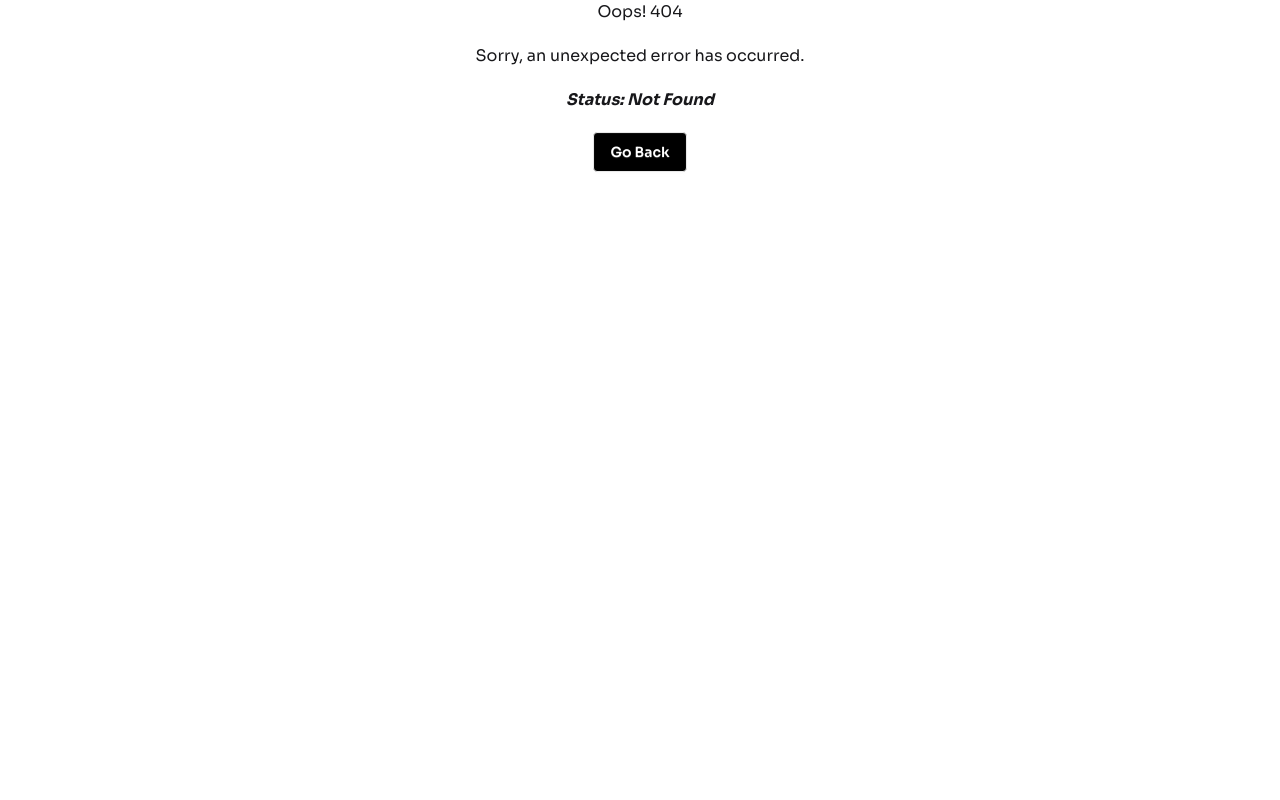
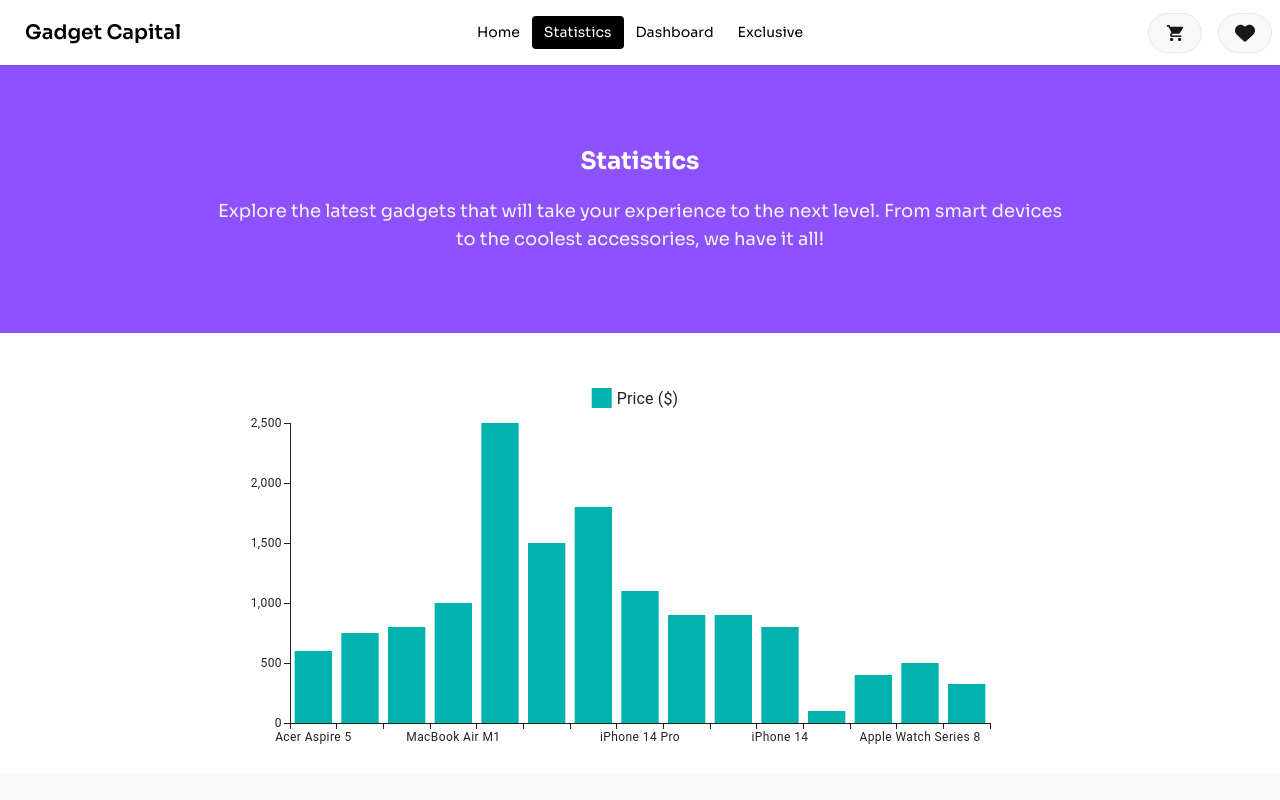
Before and after one commit to programming-hero-web-course-4/b10a8-gadget-heaven-Mushfiq80, a React (Vite) app: page /stats in a window 1280 px wide. Before the commit this address had no page. Shown: the top 800 px of the page. Built offline with nearby package versions, Linux system fonts and the light colour scheme.

Commit message:
chart added

```diff
--- a/index.html
+++ b/index.html
@@ -1,11 +1,13 @@
+
+
 <!doctype html>
 <html lang="en" data-theme="light">
 
 <head>
   <meta charset="UTF-8" />
-  <link rel="icon" type="image/svg+xml" href="/vite.svg" />
+  <link rel="icon" type="image/png+xml" href="./public/Assets/favicon-16x16.png" />
   <meta name="viewport" content="width=device-width, initial-scale=1.0" />
-  <title>Vite + React</title>
+  <title>Gadget Capital</title>
   <style>
     @import url('https://fonts.googleapis.com/css2?family=Sora:wght@100..800&display=swap');
   </style>
--- a/src/component/DashBoard/DashBoard.jsx
+++ b/src/component/DashBoard/DashBoard.jsx
@@ -4,6 +4,7 @@
 import Wishlist from "../WishList/Wishlist";
 import Cart from "../Cart/Cart";
 import DashboardBanner from "./DashboardBanner";
+import { Helmet } from "react-helmet";
 
 
 
@@ -27,11 +28,11 @@
         setWishlist(wishlistProducts);
     }, [allProducts])
 
-    const handleSort = () =>{
+    const handleSort = () => {
         const cartList = getStoredReadList();
         const storedCart = allProducts.filter(product => cartList.includes(product.product_id))
         // console.log(storedCart);
-        const sortCart = storedCart.sort((a,b) => b.price - a.price);
+        const sortCart = storedCart.sort((a, b) => b.price - a.price);
         console.log(sortCart);
         setCart(sortCart);
         // console.log(allProducts.map(product => console.log(product.price)));
@@ -52,7 +53,11 @@
 
     return (
         <div>
-            <DashboardBanner handleDisplay={handleDisplay}></DashboardBanner>
+            <Helmet>
+                <title>Dashboard | Gadget Capital</title>
+                <meta name="description" content="Gadget Capital Dashboard" />
+            </Helmet>
+            <DashboardBanner handleDisplay={handleDisplay} display={display.Status}></DashboardBanner>
 
 
             {
--- a/src/component/DashBoard/DashboardBanner.jsx
+++ b/src/component/DashBoard/DashboardBanner.jsx
@@ -1,16 +1,18 @@
 
 import PropTypes from 'prop-types';
 
-const DashboardBanner = ({handleDisplay}) => {
+const DashboardBanner = ({handleDisplay, display}) => {
     return (
         <div className="text-center text-white bg-violet-500 pt-10 py-10 space-y-5">
             <h1 className="text-xl md:text-2xl font-bold">Dashboard</h1>
             <p className="text-sm md:text-xs lg:text-lg w-2/3 mx-auto text-gray-100">Explore the latest gadgets that will take your experience to the next level. From smart devices to the coolest accessories, we have it all!</p>
 
             <div className="flex justify-center space-x-5 mt-5">
-                <button onClick={() =>handleDisplay("cart")} className="btn btn-primary text-white rounded-3xl px-10">Cart</button>
+                {/* <button onClick={() =>handleDisplay("cart")} className="btn btn-primary text-white rounded-3xl px-10">Cart</button> */}
+                <button onClick={() =>handleDisplay("cart")} className={display == 'cart'? `btn btn-primary text-white rounded-3xl px-10` : `btn btn-outline btn-primary text-white rounded-3xl px-10`}>Cart</button>
 
-                <button onClick={()=>handleDisplay("wishlist")} className="btn btn-outline btn-primary text-white rounded-3xl px-10">Wishlist</button>
+                {/* <button onClick={()=>handleDisplay("wishlist")} className="btn btn-outline btn-primary text-white rounded-3xl px-10">Wishlist</button> */}
+                <button onClick={()=>handleDisplay("wishlist")} className={display == 'wishlist' ? `btn btn-primary text-white rounded-3xl px-10` : `btn btn-outline btn-primary text-white rounded-3xl px-10`}>Wishlist</button>
             </div>
         </div>
     );
@@ -18,6 +20,7 @@
 
 DashboardBanner.propTypes = {
     handleDisplay: PropTypes.func.isRequired,
+    display: PropTypes.string.isRequired
 };
 
 export default DashboardBanner;
--- a/src/component/Exclusive/Exclusive.jsx
+++ b/src/component/Exclusive/Exclusive.jsx
@@ -1,6 +1,7 @@
 
 import { useLoaderData } from "react-router-dom";
 import OfferCard from "./OfferCard";
+import { Helmet } from "react-helmet";
 
 
 const Exclusive = () => {
@@ -11,6 +12,10 @@
     return (
         <div>
             <div className="bg-violet-500 text-white">
+                <Helmet>
+                    <title>Special Offers | Gadget Capital</title>
+                    <meta name="description" content="Exclusive offers on Gadget Capital" />
+                </Helmet>
                 <div className="container  mx-auto px-4 py-8">
                     <h1 className="text-4xl font-bold text-center mb-12">Special Offers</h1>
                 </div>
--- a/src/component/Header/Header.jsx
+++ b/src/component/Header/Header.jsx
@@ -1,4 +1,6 @@
-import { NavLink, useLocation } from "react-router-dom";
+import { Link, NavLink, useLocation } from "react-router-dom";
+import { FaHeart } from "react-icons/fa6";
+import { IoMdCart } from "react-icons/io";
 
 const Header = () => {
     const location = useLocation();
@@ -62,8 +64,9 @@
                     {links}
                 </ul>
             </div>
-            <div className="navbar-end">
-                <a className="btn">Button</a>
+            <div className="navbar-end flex gap-4">
+                <Link to='/dashboard' className="btn rounded-full"><IoMdCart className="text-xl" /></Link>
+                <Link to='/dashboard' className="btn rounded-full"><FaHeart  className="text-xl"/></Link>
             </div>
         </div>
     );
--- a/src/component/Home/Home.jsx
+++ b/src/component/Home/Home.jsx
@@ -1,3 +1,4 @@
+
 import Hero from "../Hero/Hero";
 import HeroBanner from "../Hero/HeroBanner";
 import ShowCase from "../ShowCase/ShowCase";
--- a/src/component/ProductDetails/ProductDetails.jsx
+++ b/src/component/ProductDetails/ProductDetails.jsx
@@ -7,6 +7,7 @@
 import { useContext, useEffect, useState } from "react";
 import { TotalCost } from "../../layout/Root";
 import { toast } from "react-toastify";
+import { Helmet } from "react-helmet";
 
 
 const ProductDetails = () => {
@@ -63,6 +64,10 @@
 
     return (
         <div className="bg-base-200 pb-10">
+            <Helmet>
+                <title>{product_title} | Gadget Capital</title>
+                <meta name="description" content={`Product Details of ${product_title}`} />
+            </Helmet>
             <div className="text-center text-white bg-violet-500 pt-10 h-[375px]">
                 <h1 className="text-xl md:text-3xl font-semibold">Product Details</h1>
                 <p className="text-sm md:text-xs w-1/2 mx-auto">Explore the latest gadgets that will take your experience to the next level. From smart devices to the coolest accessories, we have it all!</p>
--- /dev/null
+++ b/src/component/Stats/Graph.jsx
@@ -0,0 +1,22 @@
+import { BarChart } from "@mui/x-charts";
+
+const Graph = ({ graph }) => {
+  const { product_title, price } = graph;
+
+  return (
+    <div className="my-5 flex justify-center">
+      <BarChart
+        xAxis={[{ scaleType: "band", data: [product_title] }]} // x-axis is the product title
+        series={[{ data: [price] }]} // y-axis is the price
+        width={500}
+        height={300}
+      />
+      <div className="text-center mt-3">
+        <h3 className="text-lg font-bold">{product_title}</h3>
+        <p className="text-gray-500">Price: ${price}</p>
+      </div>
+    </div>
+  );
+};
+
+export default Graph;
--- /dev/null
+++ b/src/component/Stats/Stats.jsx
@@ -0,0 +1,31 @@
+import { useLoaderData } from "react-router-dom";
+import { BarChart } from "@mui/x-charts";
+
+const Stats = () => {
+    const data = useLoaderData(); // Ensure the data format is an array of objects with product_title and price.
+
+    // Extract product titles and prices for the chart
+    const productTitles = data.map((item) => item.product_title);
+    const prices = data.map((item) => item.price);
+
+    return (
+        <div>
+            <div className="bg-violet-500 text-white text-center py-20 space-y-5">
+                <h1 className="text-xl md:text-2xl font-bold">Statistics</h1>
+                <p className="text-sm md:text-xs lg:text-lg w-2/3 mx-auto text-gray-100">
+                    Explore the latest gadgets that will take your experience to the next level. From smart devices to the coolest accessories, we have it all!
+                </p>
+            </div>
+            <div className="flex justify-center mt-10">
+                <BarChart
+                    xAxis={[{ scaleType: "band", data: productTitles }]} // All product titles on the x-axis
+                    series={[{ data: prices, label: "Price ($)" }]} // All prices as bars
+                    width={800}
+                    height={400}
+                />
+            </div>
+        </div>
+    );
+};
+
+export default Stats;
--- a/src/layout/Root.jsx
+++ b/src/layout/Root.jsx
@@ -2,6 +2,7 @@
 import Header from "../component/Header/Header";
 import Footer from "../component/Footer/Footer";
 import { createContext, useState } from "react";
+import { Helmet } from "react-helmet";
 
 export const TotalCost = createContext(0);
 
@@ -12,6 +13,10 @@
     return (
         <div>
             <Header></Header>
+            <Helmet>
+                <title>Home | Gadget Capital</title>
+                <meta name="description" content="Gadget Capital for your exclusive new gadget store" />
+            </Helmet>
             <TotalCost.Provider value={[Cost, setCost]}>
                 <Outlet />
             </TotalCost.Provider>
--- a/src/main.jsx
+++ b/src/main.jsx
@@ -12,6 +12,7 @@
 import { ToastContainer } from 'react-toastify'
 import ErrorPage from './error-page';
 import Exclusive from './component/Exclusive/Exclusive';
+import Stats from './component/Stats/Stats';
 
 const router = createBrowserRouter([
   {
@@ -37,6 +38,11 @@
         path: 'exclusive',
         element: <Exclusive></Exclusive>,
         loader: () => fetch('/offer.json')
+      },
+      {
+        path: 'stats',
+        element: <Stats></Stats>,
+        loader: () => fetch('/product.json')
       }
     ]
   },
```
Also changed, not shown: package.json (+7 -0 lines), 1 other file (tests, documents, lock files or other folders).
